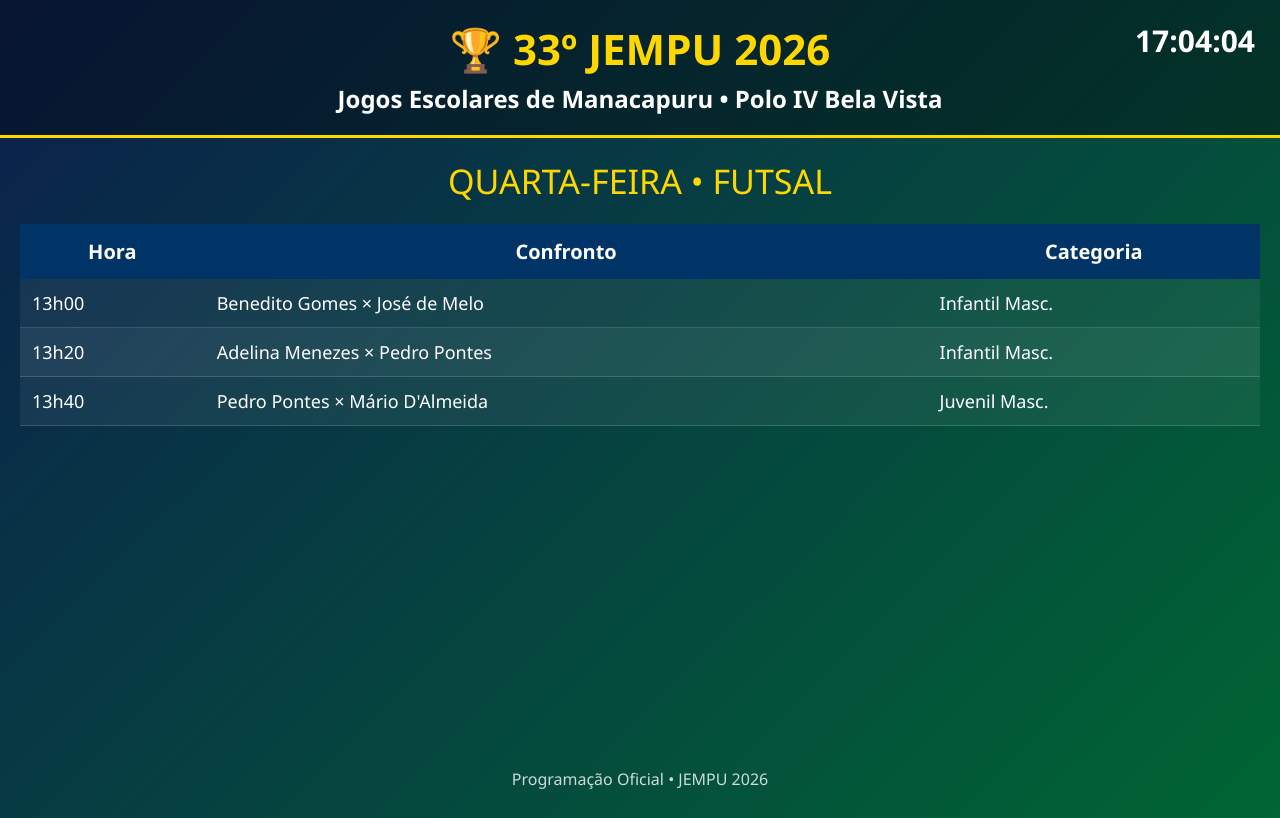
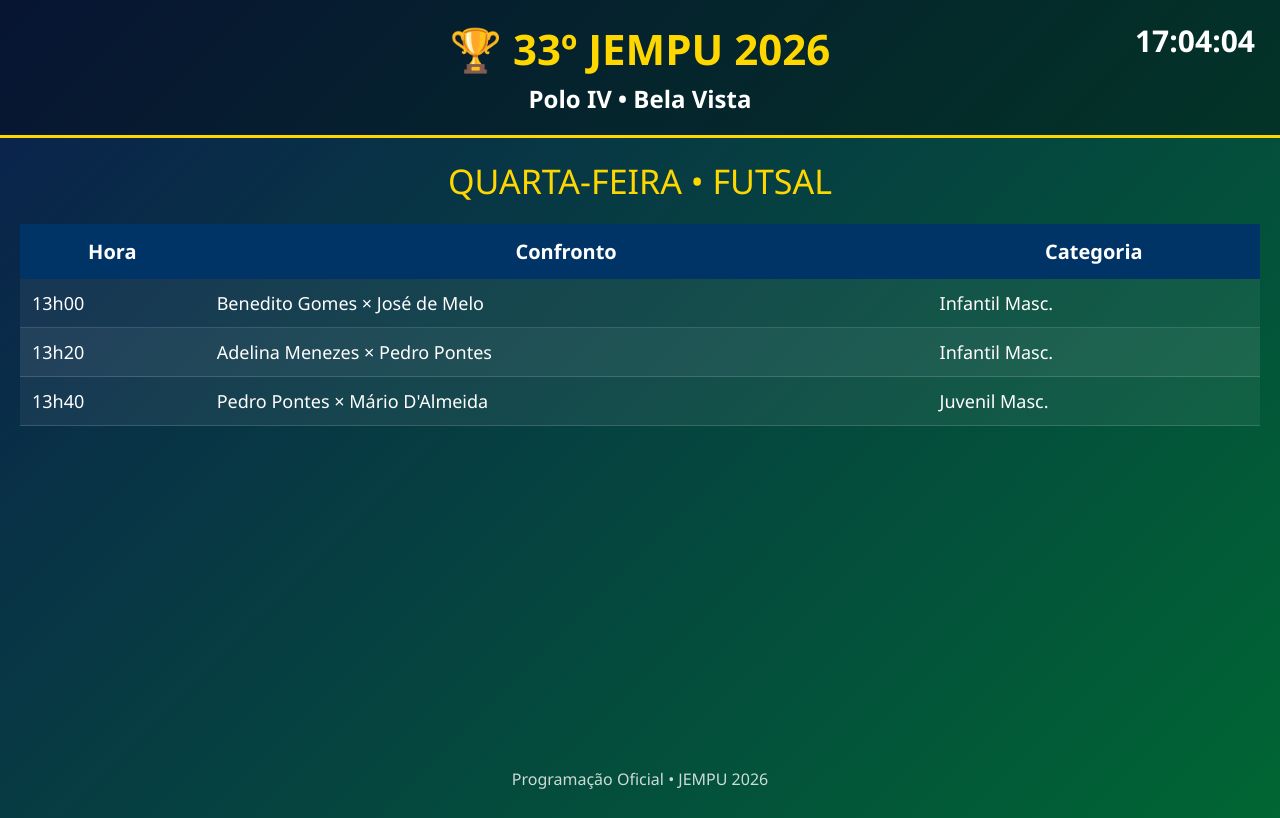
Before and after one commit to estephanefontes22-droid/jempu2026, a plain HTML site: page index.html in a window 1280 px wide. Drawn offline with Linux system fonts and the light colour scheme.

Commit message:
Update index.html

```diff
--- a/index.html
+++ b/index.html
@@ -99,12 +99,12 @@ footer{
 
 <body>
 
-<div id="relogio"></div>
-
 <header>
     <h1>🏆 33º JEMPU 2026</h1>
-    <h2>Jogos Escolares de Manacapuru • Polo IV Bela Vista</h2>
+    <h2>Polo IV • Bela Vista</h2>
 </header>
+
+<div id="relogio"></div>
 
 <!-- TELA 1 -->
 
```
